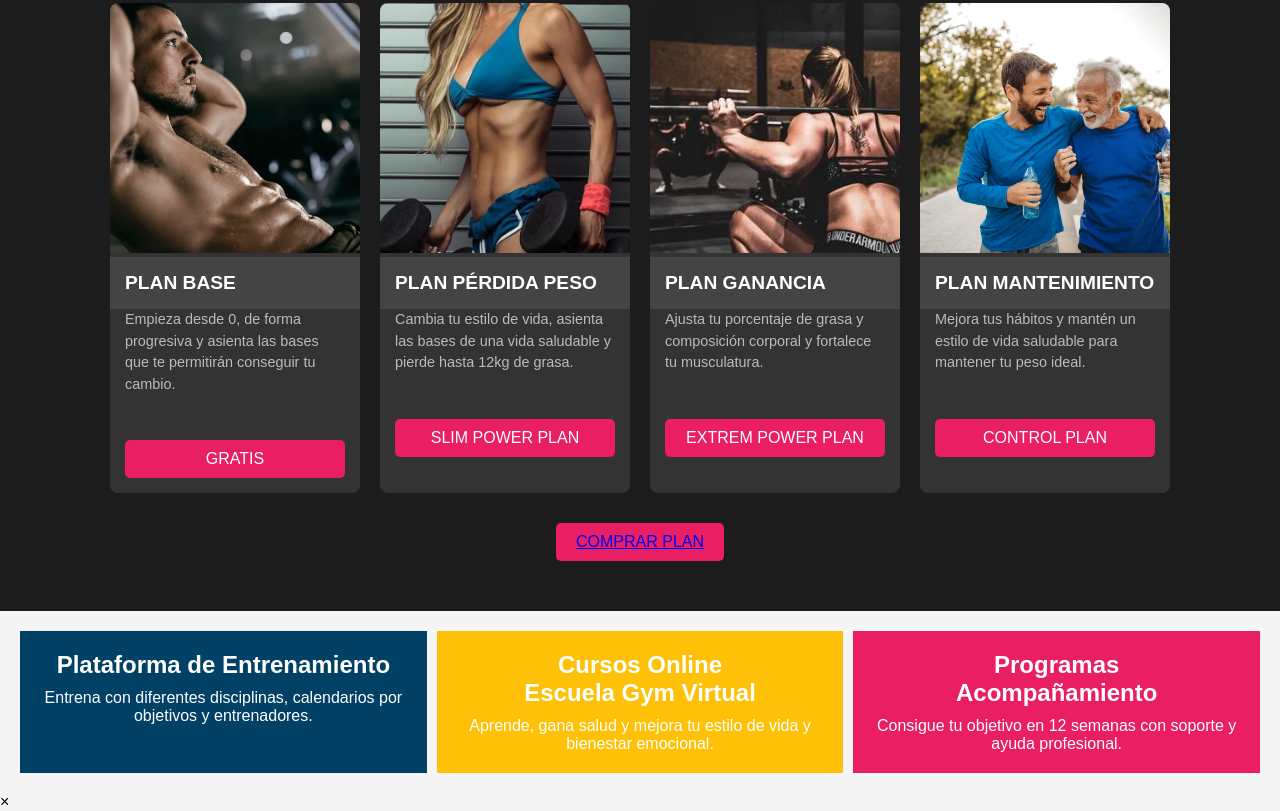
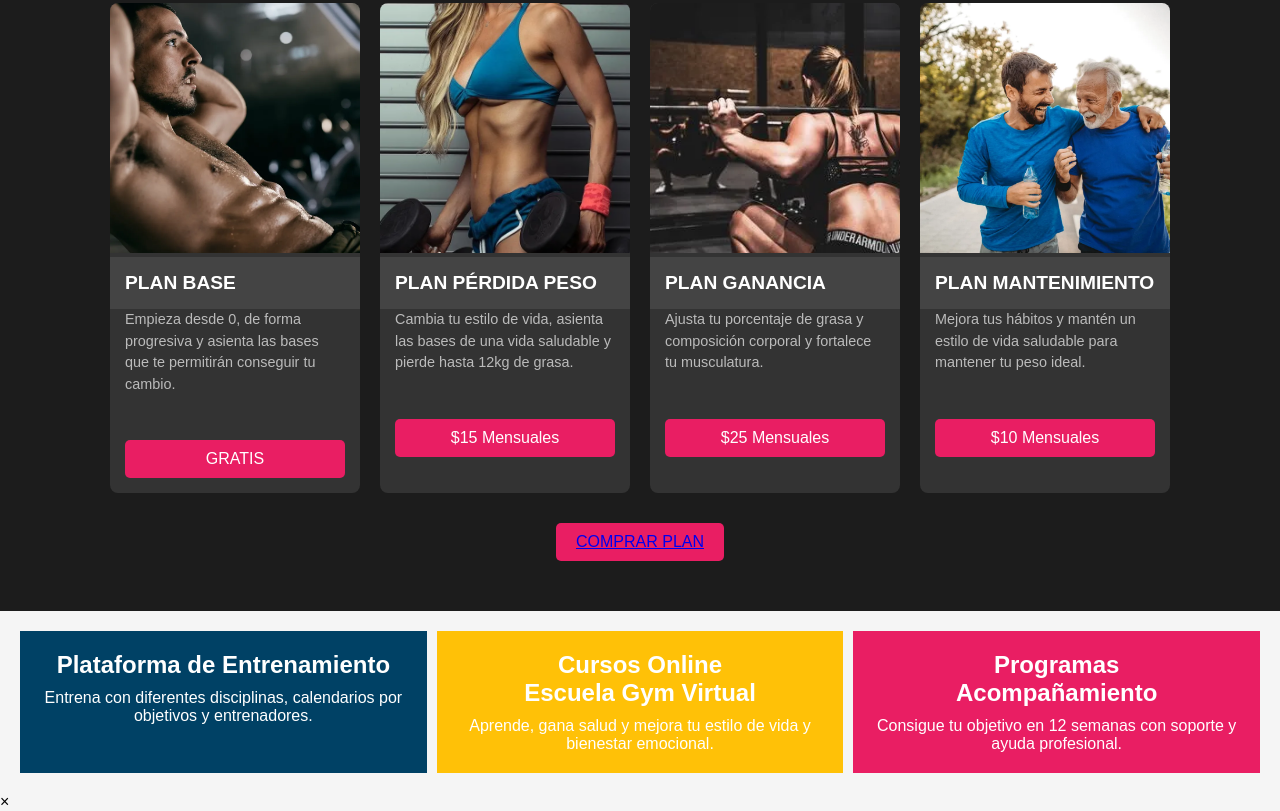
Before and after one commit to Anti863/Virtual-fitness-hub, a plain HTML site: page index.html in a window 1280 px wide. Shown: the part 1206-2017 px from the top of the page. Drawn offline with Linux system fonts and the light colour scheme.

Commit message:
Update index.html

```diff
--- a/index.html
+++ b/index.html
@@ -56,22 +56,22 @@
                 <img src="Imagenes/musculos.png" alt="Plan Pérdida Peso">
                 <h3>PLAN PÉRDIDA PESO</h3>
                 <p>Cambia tu estilo de vida, asienta las bases de una vida saludable y pierde hasta 12kg de grasa.</p>
-                <button class="open-modal" data-modal-content="Contenido para Plan Pérdida Peso">SLIM POWER PLAN</button>
+                <button class="open-modal"  href="comprar.html">$15 Mensuales</button>
             </div>
             <div class="program-card">
                 <img src="Imagenes/no grasa.png" alt="Plan Ganancia">
                 <h3>PLAN GANANCIA</h3>
                 <p>Ajusta tu porcentaje de grasa y composición corporal y fortalece tu musculatura.</p>
-                <button class="open-modal" data-modal-content="Contenido para Plan Ganancia">EXTREM POWER PLAN</button>
+                <button class="open-modal"  href="comprar.html">$25 Mensuales</button>
             </div>
             <div class="program-card">
                 <img src="Imagenes/mantenimiento.png" alt="Plan Mantenimiento">
                 <h3>PLAN MANTENIMIENTO</h3>
                 <p>Mejora tus hábitos y mantén un estilo de vida saludable para mantener tu peso ideal.</p>
-                <button class="open-modal" data-modal-content="Contenido para Plan Mantenimiento">CONTROL PLAN</button>
+                <button class="open-modal"  href="comprar.html">$10 Mensuales</button>
             </div>
         </div>
-        <button class="more-programs"> <a href="programas.html">COMPRAR PLAN</a></button>
+        <button class="more-programs"> <a href="comprar.html">COMPRAR PLAN</a></button>
     </section>
     <section class="features">
         <div class="feature" style="background-color: #004165;">
```
